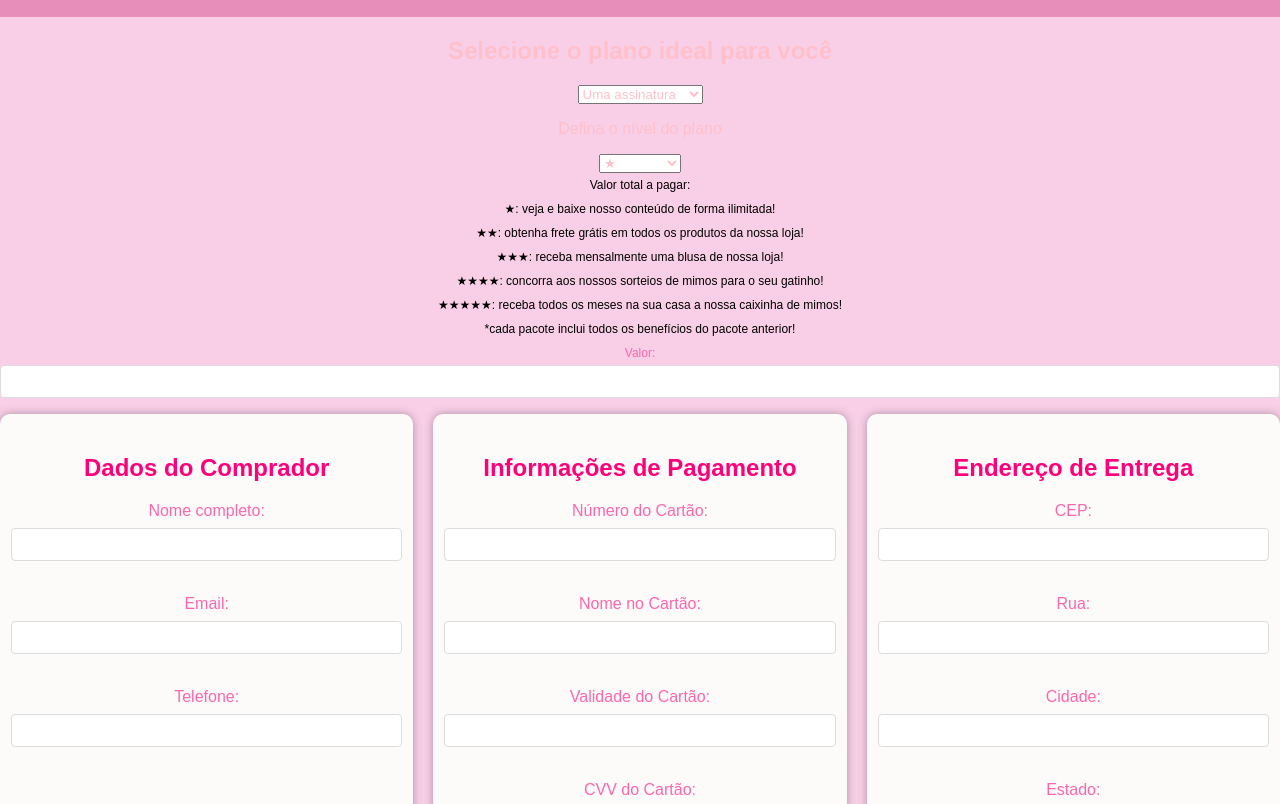
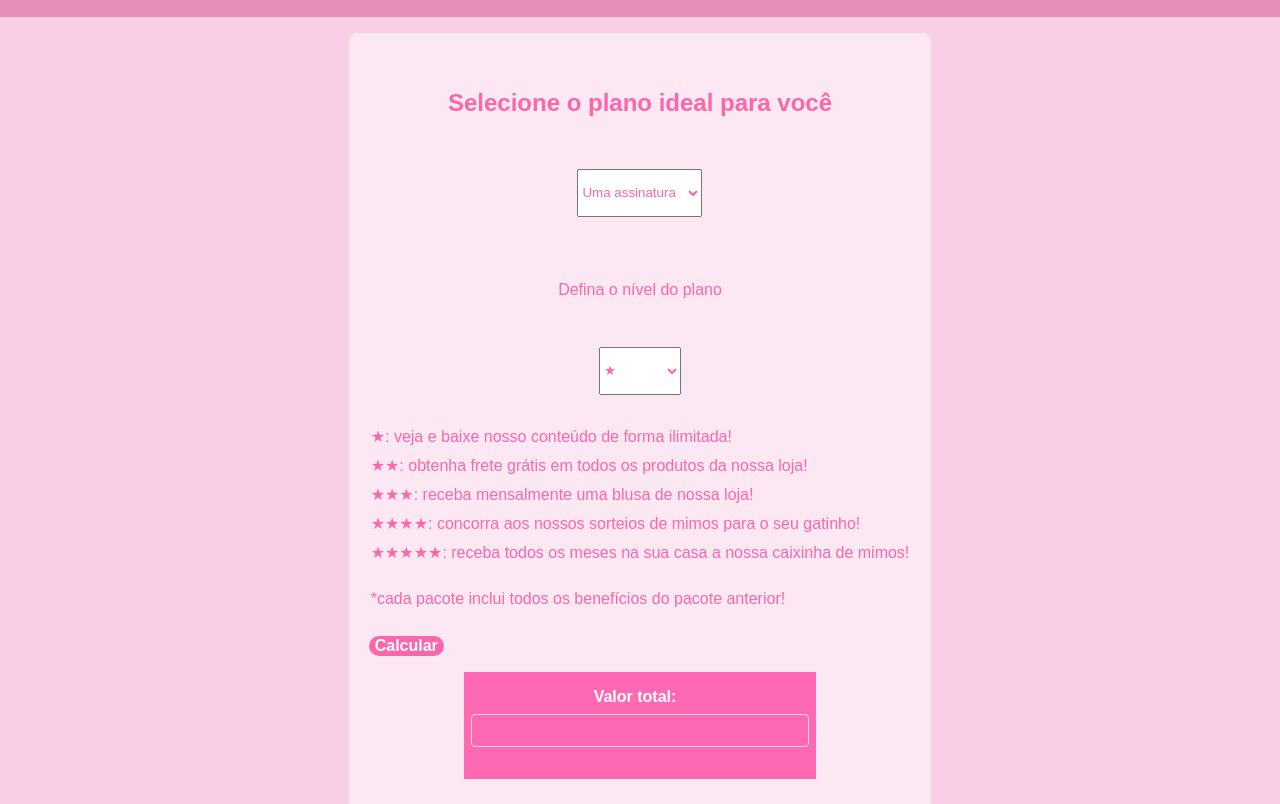
Before and after one commit to VanessaBicarioMassi/landingpage, a plain HTML site: page HTML/formulario.html in a window 1280 px wide. Shown: the part 123-927 px from the top of the page. Drawn offline with Linux system fonts and the light colour scheme.

Commit message:
scripts adicionados

```diff
--- a/CSS/form.css
+++ b/CSS/form.css
@@ -21,7 +21,7 @@ form > div {
 }
 
 h2 {
-  color: #ff007b;
+  color: #fc67ac;
 }
 
 label {
@@ -41,7 +41,7 @@ input[type="tel"] {
 }
 
 button[type="submit"] {
-  background-color: #ff007b;
+  background-color: #fc67ac;
   border: none;
   border-radius: 8px;
   color: #fff;
--- a/CSS/plano-personalizado.css
+++ b/CSS/plano-personalizado.css
@@ -3,32 +3,78 @@
   justify-content: center;
   align-items: center;
   flex-wrap: wrap;
+  padding-left: auto;
+  padding-right: auto;
+  padding-bottom: 1rem;
+  padding-top: 1rem;
 }
 
 .title {
-  color: pink;
+  color: #fc67ac;
 }
 
 .select {
+  height: 3rem;
   width: auto;
   white-space: nowrap;
   overflow: visible;
-  color: pink;
+  color: #fc67ac;
+  margin-bottom: 1rem;
 }
 
 .text {
-  color: pink;
+  color: #fc67ac;
 }
 
 .compact-legends {
-  display: flex;
-  flex-direction: column;
-  justify-content: center;
-  align-items: center;
-  text-align: center;
+  background-color: rgba(255, 255, 255, 0.527);
+  padding: 20px;
+  border-radius: 8px;
 }
 
 .legend {
-  margin: 5px;
-  font-size: 12px;
+  color: #fc67ac;
+  text-align: justify;
+  margin-bottom: 10px;
 }
+
+.total {
+  margin-top: 1rem;
+  margin-bottom: 1rem;
+  margin-left: auto;
+  margin-right: auto;
+  width: 20rem;
+  display: flex;
+  justify-content: center;
+  align-items: center;
+  background-color: #ff69b4;
+  padding: 1rem;
+  flex-direction: column;
+}
+
+.valor-total {
+  font-weight: bold;
+  color: #fff;
+  margin-right: 10px;
+}
+
+.value-field {
+  background-color: transparent;
+  border: none;
+  color: #fff;
+}
+
+button[class="calcula-total"] {
+  background-color: #fc67ac;
+  border: none;
+  border-radius: 10px;
+  color: #fff;
+  cursor: pointer;
+  font-size: 16px;
+  font-weight: bold;
+  margin-right: 10px;
+}
+
+button[class="calcula-total"]:hover {
+  background-color: #ff00d4;
+}
--- a/HTML/formulario.html
+++ b/HTML/formulario.html
@@ -26,6 +26,9 @@
             </nav>
         </header>
         <body>
+
+            <div class="container">
+                <div class="compact-legends">
                     <div class="container">
                       <h2 class="title">Selecione o plano ideal para você</h2>
                     </div>
@@ -51,24 +54,21 @@
                         <option value="3">★★★★★</option>
                       </select>
                     </div>
-
-          <div class="container">
-            <legend class="legend">Valor total a pagar:</legend>
-          </div>
-
-          <div class="container">
-            <div class="compact-legends">
                         <legend class="legend">★: veja e baixe nosso conteúdo de forma ilimitada!</legend>
                         <legend class="legend">★★: obtenha frete grátis em todos os produtos da nossa loja!</legend>
                         <legend class="legend">★★★: receba mensalmente uma blusa de nossa loja!</legend>
                         <legend class="legend">★★★★: concorra aos nossos sorteios de mimos para o seu gatinho!</legend>
-              <legend class="legend">★★★★★: receba todos os meses na sua casa a nossa caixinha de mimos!</legend>
-              <legend class="legend">*cada pacote inclui todos os benefícios do pacote anterior!</legend>
+                        <legend class="legend">★★★★★: receba todos os meses na sua casa a nossa caixinha de mimos!</legend><br>
+                        <legend class="legend">*cada pacote inclui todos os benefícios do pacote anterior!</legend><br>
+                    <div class="calc-button">
+                        <button class="calcula-total">Calcular</button>
+                    </div>
+                    <div class="total">
+                        <label for="valor" class="valor-total">Valor total:</label>
+                        <input type="text" id="valor" class="value-field" readonly>
                     </div>
                 </div>
-            <div class="container">
-              <label for="valor" class="legend">Valor:</label>
-              <input type="text" id="valor" class="value-field" readonly>
+            </div>
         </div>
             <form onsubmit="return validarFormulario()">
                 <div class="form-comprador">
@@ -118,7 +118,6 @@
                     </div>
                 </div>
             </form>
-            </body>
         </main>
         <footer>
             <a href="https://www.facebook.com" target="_blank"><img src="../imagens/redes/facebook.png"></a>
@@ -126,8 +125,9 @@
             <a href="https://www.twitter.com" target="_blank"><img src="../imagens/redes/twitterlogo.png"></a>
             <p>Todos os direitos reservados - GATINHOSFLIX © 2023</p>
         </footer>
-        <script>src="../JS/validarObrigatorio.js"</script>
-        <script>src="../JS/botaoInterativo.js"</script>
+            <!-- Script personaliza plano-->
             <script>src="../JS/updateTotal.js"</script>
+            <!-- Script campo obrigatório-->
+            <script>src="../"</script>
     </body>
 </html>
```
Also changed, not shown: JS/botaoInterativo.js (deleted, +0 -7 lines), JS/personalizarPlano.js (deleted, +0 -20 lines), JS/updateTotal.js (+10 -9 lines). Lines whose indentation alone changed are shown as unchanged.
